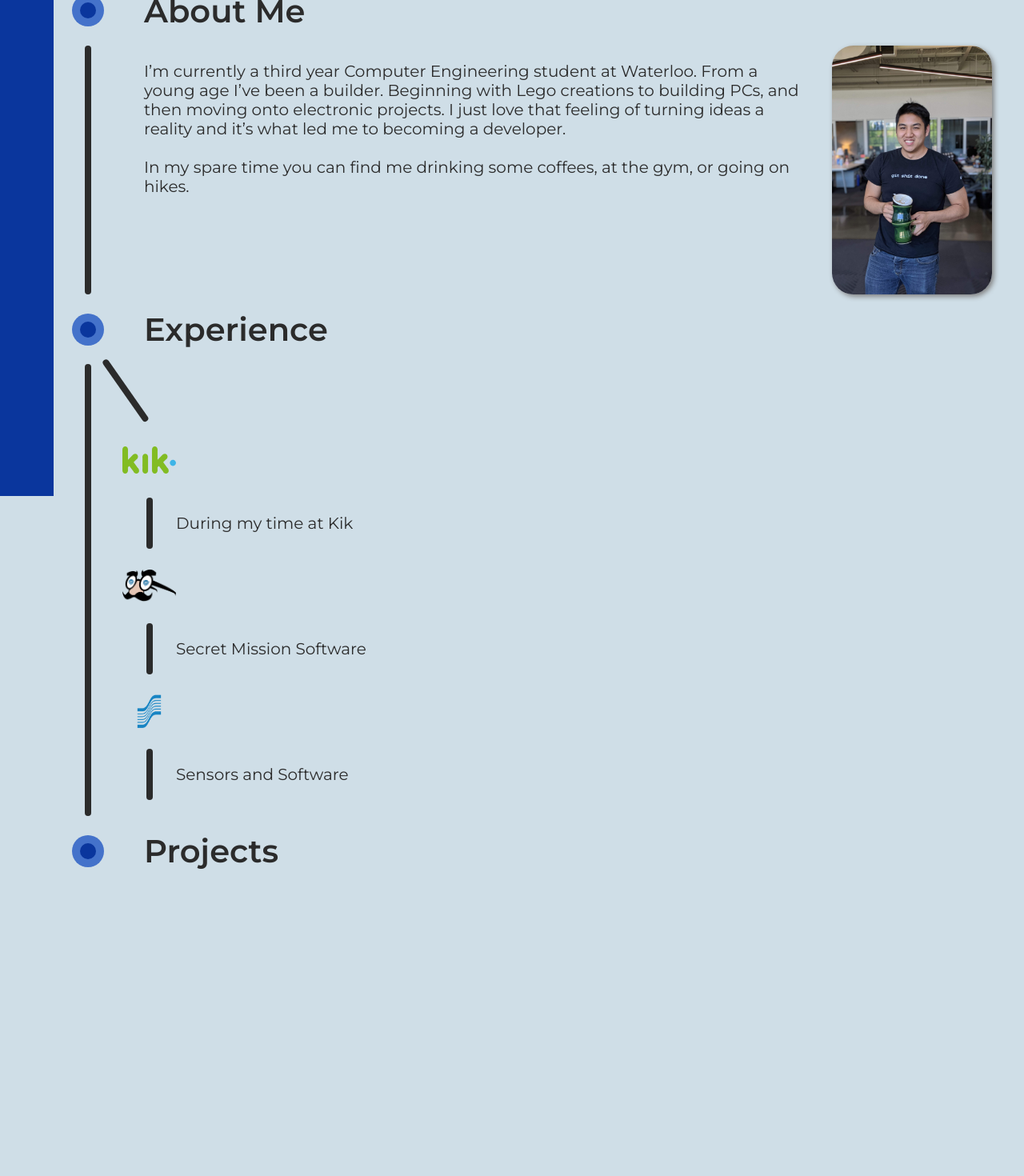
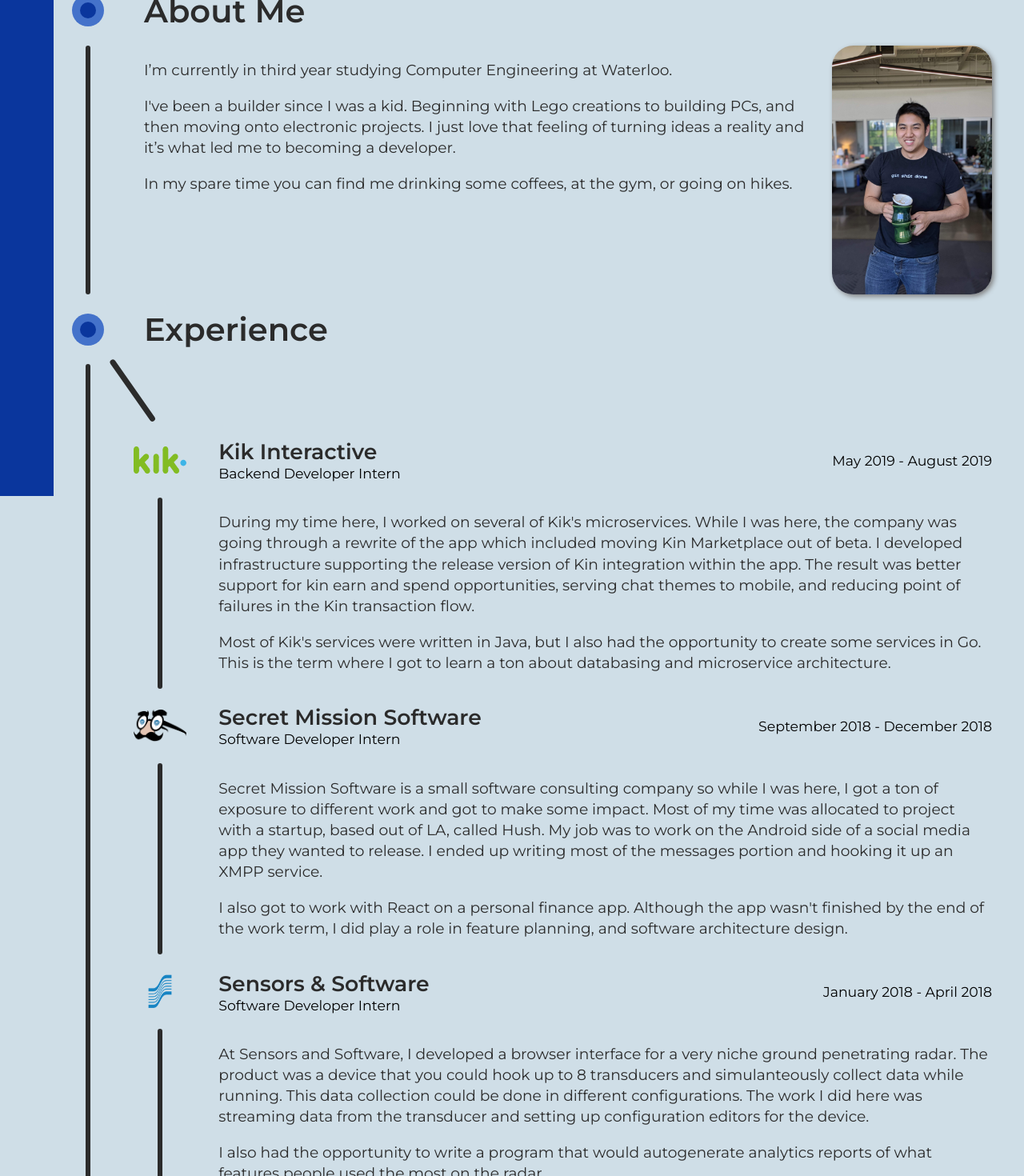
Before and after one commit to ericklikan/erickleon.com, a React (Create React App) app: page / in a window 1280 px wide. Shown: the part 180-1650 px from the top of the page at 80% size. Before the commit the page ends 1287 px from the top, so only its background shows below. Built offline with nearby package versions, Linux system fonts and the light colour scheme.

Commit message:
v1 of experience section

```diff
--- a/src/App/AppConstants.ts
+++ b/src/App/AppConstants.ts
@@ -12,8 +12,9 @@ export const DIMENSIONS = {
 	OUTER_POINT_SIZE_HOVERED: '35pt',
 
 	TITLE_SIZE: '30pt',
-	SUBTITLE_SIZE: '30pt',
-	TEXT_SIZE: '15pt',
+	SECTION_TITLE_SIZE: '30pt',
+	SUBTITLE_SIZE: '20pt',
+	TEXT_SIZE: '14pt',
 
 	SECTION_SIDE_LENGTH: '65pt',
 
--- a/src/components/Line.tsx
+++ b/src/components/Line.tsx
@@ -3,7 +3,7 @@ import { COLORS } from 'App/AppConstants'
 
 export default styled.div`
 	height: 100%;
-	width: 6pt;
+	width: 5pt;
 	background-color: ${COLORS.SIDE_LINE_COLOR};
 	border-radius: 3pt;
 `
--- a/src/components/Section.tsx
+++ b/src/components/Section.tsx
@@ -18,7 +18,9 @@ const LineContainer = styled.div`
 	justify-content: center;
 `
 const ContentContainer = styled.div`
+	width: 100%;
 	margin: 0;
+	padding: 0 30pt 0 0;
 `
 
 interface IProperties {
--- a/src/components/SectionTitle.tsx
+++ b/src/components/SectionTitle.tsx
@@ -1,6 +1,6 @@
 import * as React from 'react'
 import Point from 'components/Point'
-import { Subtitle } from 'components/Styled'
+import { SectionTitleContent } from 'components/Styled'
 import styled from 'styled-components'
 import { Container } from 'components/Section'
 import { DIMENSIONS } from 'App/AppConstants'
@@ -54,7 +54,7 @@ class SectionTitle extends React.Component<IProps, IState> {
 					<Point hover={this.state.isHovered} />
 				</PointContainer>
 				<TextContainer>
-					<Subtitle>{this.props.title}</Subtitle>
+					<SectionTitleContent>{this.props.title}</SectionTitleContent>
 				</TextContainer>
 			</Container>
 		)
--- a/src/components/Styled.tsx
+++ b/src/components/Styled.tsx
@@ -16,16 +16,17 @@ export const Title = styled.p`
 `
 
 // Use for section title
-export const Subtitle = styled.p`
+export const SectionTitleContent = styled.p`
 	font-family: 'Montserrat';
 	font-weight: 600;
-	font-size: ${DIMENSIONS.SUBTITLE_SIZE};
+	font-size: ${DIMENSIONS.SECTION_TITLE_SIZE};
 	color: ${COLORS.TEXT_COLOR};
 	margin: 0;
 `
 
 // Use for normal text
 export const TextContent = styled.p`
+	line-height: 1.4;
 	font-family: 'Montserrat', sans-serif;
 	font-size: ${DIMENSIONS.TEXT_SIZE};
 	color: ${COLORS.TEXT_COLOR};
--- a/src/sections/About.tsx
+++ b/src/sections/About.tsx
@@ -28,7 +28,7 @@ const ImageContainer = styled.div`
 `
 const FlexContainer = styled.div`
 	display: flex;
-	padding: 0 30pt 0 20pt;
+	padding: 0 0 0 20pt;
 `
 
 class About extends React.Component<any> {
@@ -38,14 +38,20 @@ class About extends React.Component<any> {
 				<FlexContainer>
 					<TextContainer>
 						<TextContent>
-							I’m currently a third year Computer Engineering student at Waterloo.
-							From a young age I’ve been a builder. Beginning with Lego creations to
-							building PCs, and then moving onto electronic projects. I just love that
-							feeling of turning ideas a reality and it’s what led me to becoming a
-							developer.
-							<br /> <br />
-							In my spare time you can find me drinking some coffees, at the gym, or
-							going on hikes.
+							<p>
+								I’m currently in third year studying Computer Engineering at
+								Waterloo.
+							</p>
+							<p>
+								I've been a builder since I was a kid. Beginning with Lego creations
+								to building PCs, and then moving onto electronic projects. I just
+								love that feeling of turning ideas a reality and it’s what led me to
+								becoming a developer.
+							</p>
+							<p>
+								In my spare time you can find me drinking some coffees, at the gym,
+								or going on hikes.
+							</p>
 						</TextContent>
 					</TextContainer>
 					<ImageContainer>
--- a/src/sections/Experience.tsx
+++ b/src/sections/Experience.tsx
@@ -10,10 +10,10 @@ import SensoftLogo from 'static/sensoftLogo.png'
 
 const StartLine = styled.div`
 	height: 70pt;
-	width: 6pt;
+	width: 5pt;
 	background-color: ${COLORS.SIDE_LINE_COLOR};
-	border-radius: 3pt;
-	transform: translate(0pt, -10pt) rotate(-35deg);
+	border-radius: 4pt;
+	transform: translate(7pt, -10pt) rotate(-35deg);
 `
 
 class Experience extends React.Component<any> {
@@ -23,21 +23,59 @@ class Experience extends React.Component<any> {
 				<StartLine />
 				<ExperienceSubSection
 					companyLogo={KikLogo}
-					companyName={'Kik'}
-					title={'backend dev'}>
-					<TextContent>During my time at Kik</TextContent>
+					companyName={'Kik Interactive'}
+					title={'Backend Developer Intern'}
+					timeline={'May 2019 - August 2019'}>
+					<TextContent>
+						During my time here, I worked on several of Kik's microservices. While I was
+						here, the company was going through a rewrite of the app which included
+						moving Kin Marketplace out of beta. I developed infrastructure supporting
+						the release version of Kin integration within the app. The result was better
+						support for kin earn and spend opportunities, serving chat themes to mobile,
+						and reducing point of failures in the Kin transaction flow.
+					</TextContent>
+					<TextContent>
+						Most of Kik's services were written in Java, but I also had the opportunity
+						to create some services in Go. This is the term where I got to learn a ton
+						about databasing and microservice architecture.
+					</TextContent>
 				</ExperienceSubSection>
 				<ExperienceSubSection
 					companyLogo={SMSLogo}
 					companyName={'Secret Mission Software'}
-					title={'backend dev'}>
-					<TextContent>Secret Mission Software</TextContent>
+					title={'Software Developer Intern'}
+					timeline={'September 2018 - December 2018'}>
+					<TextContent>
+						Secret Mission Software is a small software consulting company so while I
+						was here, I got a ton of exposure to different work and got to make some
+						impact. Most of my time was allocated to project with a startup, based out
+						of LA, called Hush. My job was to work on the Android side of a social media
+						app they wanted to release. I ended up writing most of the messages portion
+						and hooking it up an XMPP service.
+					</TextContent>
+					<TextContent>
+						I also got to work with React on a personal finance app. Although the app
+						wasn't finished by the end of the work term, I did play a role in feature
+						planning, and software architecture design.
+					</TextContent>
 				</ExperienceSubSection>
 				<ExperienceSubSection
 					companyLogo={SensoftLogo}
 					companyName={'Sensors & Software'}
-					title={'backend dev'}>
-					<TextContent>Sensors and Software</TextContent>
+					title={'Software Developer Intern'}
+					timeline={'January 2018 - April 2018'}>
+					<TextContent>
+						At Sensors and Software, I developed a browser interface for a very niche
+						ground penetrating radar. The product was a device that you could hook up to
+						8 transducers and simulanteously collect data while running. This data
+						collection could be done in different configurations. The work I did here
+						was streaming data from the transducer and setting up configuration editors
+						for the device.
+					</TextContent>
+					<TextContent>
+						I also had the opportunity to write a program that would autogenerate
+						analytics reports of what features people used the most on the radar.
+					</TextContent>
 				</ExperienceSubSection>
 			</Section>
 		)
--- a/src/sections/ExperienceSubSection.tsx
+++ b/src/sections/ExperienceSubSection.tsx
@@ -1,6 +1,6 @@
 import * as React from 'react'
 import styled from 'styled-components'
-import { DIMENSIONS } from 'App/AppConstants'
+import { DIMENSIONS, COLORS } from 'App/AppConstants'
 import Line from 'components/Line'
 
 const Container = styled.div`
@@ -8,7 +8,7 @@ const Container = styled.div`
 	flex-direction: row;
 	justify-content: flex-start;
 	align-content: center;
-	padding: 0 0 0 0;
+	padding: 0 0 0 10pt;
 	transform: translate(0, -15pt);
 `
 const LogoContainer = styled.div`
@@ -24,17 +24,48 @@ const LogoContainer = styled.div`
 const Logo = styled.img`
 	width: ${DIMENSIONS.EXPERIENCE_LOGO_SIZE};
 `
+const TextContainer = styled.div`
+	width: 100%;
+	margin: 0;
+	padding-left: 30pt;
+	display: flex;
+	align-items: center;
+	justify-content: space-between;
+`
+const CompanyName = styled.p`
+	font-family: 'Montserrat';
+	font-weight: 600;
+	font-size: ${DIMENSIONS.SUBTITLE_SIZE};
+	color: ${COLORS.TEXT_COLOR};
+	margin: 0;
+`
+const Title = styled.p`
+	font-weight: 400;
+	font-size: 13pt;
+	font-family: 'Montserrat', sans-serif;
+	margin: 0;
+`
+const Timeline = styled.div`
+	font-weight: 400;
+	font-size: 13pt;
+	font-family: 'Montserrat', sans-serif;
+	margin: 0;
+`
 const LineContainer = styled.div`
 	width: ${DIMENSIONS.EXPERIENCE_LOGO_SIZE};
 	min-width: ${DIMENSIONS.EXPERIENCE_LOGO_SIZE};
 	display: flex;
 	justify-content: center;
 `
+const ContentContainer = styled.div`
+	padding-left: 30pt;
+`
 
 interface IProperties {
 	companyLogo: string
 	companyName: string
 	title: string
+	timeline: string
 }
 
 class ExperienceSubSection extends React.Component<IProperties> {
@@ -45,12 +76,19 @@ class ExperienceSubSection extends React.Component<IProperties> {
 					<LogoContainer>
 						<Logo src={this.props.companyLogo} alt={this.props.companyName} />
 					</LogoContainer>
+					<TextContainer>
+						<div>
+							<CompanyName>{this.props.companyName}</CompanyName>
+							<Title>{this.props.title}</Title>
+						</div>
+						<Timeline>{this.props.timeline}</Timeline>
+					</TextContainer>
 				</Container>
 				<Container>
 					<LineContainer>
 						<Line />
 					</LineContainer>
-					{this.props.children}
+					<ContentContainer>{this.props.children}</ContentContainer>
 				</Container>
 			</div>
 		)
```
